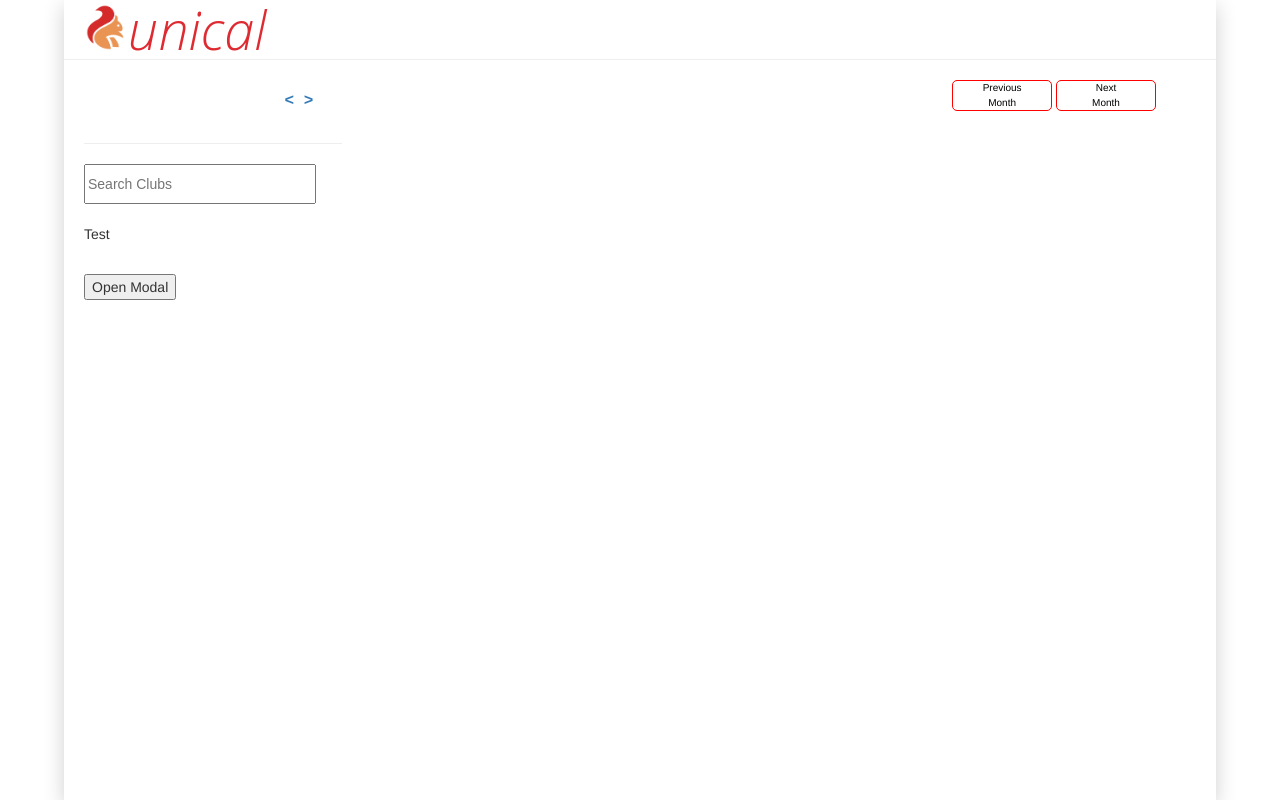
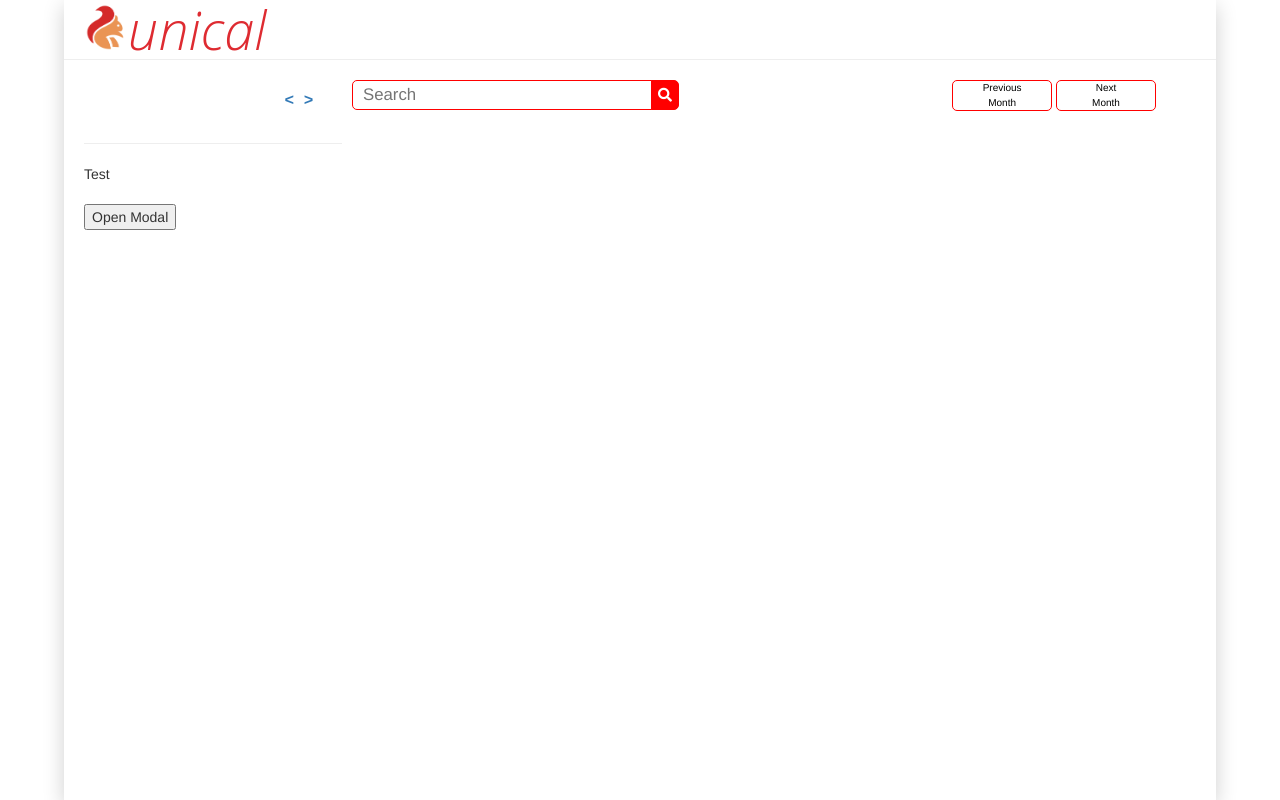
Before and after one commit to jaric-thorning/unical, a Django app: template events/templates/events/calendar.html in a window 1280 px wide. Run offline with Django 3.2, Linux system fonts and the light colour scheme; the template is opened without the code that fills it, so the values that code supplies are empty; some libraries are stand-ins or nearby versions.

Commit message:
Added functional search bar

```diff
--- /dev/null
+++ b/events/static/events/css/search.css
@@ -0,0 +1,135 @@
+#search-results {
+	display: none;
+	z-index: 1;
+	position:absolute;
+	background-color: white;
+	width: 329px;
+	border: 1px solid red;
+	margin-top: -1px;
+
+	-webkit-transition: all 0.8s;
+ 	transition: all 0.8s;
+}
+
+#search-content {
+	z-index: 1;
+}
+
+
+.result-hr {
+  margin: 0;
+}
+
+
+p {
+	margin: 0;
+}
+
+
+
+.rtext {
+
+	font-size: 10px;
+	padding: 0;
+	margin: 0;
+	line-height: 10px;
+}
+
+.rname {
+	font-size: 14px;
+	line-height: 14px;
+	padding-top: 5px;
+}
+
+.result-div{
+	height: 60px;
+}
+
+.search-img{
+	height: 60px;
+	width: 60px;
+	display: inline;
+	float: left;
+}
+
+#custom-search {
+display: inline;
+margin: 0;
+padding: 0;
+}
+
+#custom-search #search-query {
+  padding-left: 10px;
+  margin: 0px;
+  width: 300px;
+  height: 30px;
+  border: 1px solid red;
+  background-color: transparent;
+  color: red;
+  font-size: 1.2em;
+  /*-webkit-transition: all 0.8s;
+  transition: all 0.8s;*/
+  margin-bottom: 0;
+  display: inline-block;
+  border-radius: 5px 0px 0px 5px;
+}
+
+
+#custom-search #search-query:focus {
+  padding-left: 10px;
+  margin: 0px;
+  width: 300px;
+  height: 30px;
+  border: 1px solid red;
+  background-color: transparent;
+  color: red;
+  font-size: 1.2em;
+ /* -webkit-transition: all 0.8s;
+  transition: all 0.8s;*/
+  margin-bottom: 0;
+  display: inline-block;
+  border-radius: 5px 0px 0px 5px;
+}
+
+
+
+input:focus, textarea:focus, select:focus, button:focus{
+  outline: none;
+ }
+
+
+#custom-search {
+	margin: 0;
+	padding: 0px;
+}
+
+
+#custom-search #search-button:hover {
+background-color: white;
+color: red;
+}
+
+/*
+/* Font Awesome Icon Style */
+#custom-search #search-button {
+	vertical-align: top;
+	height: 30px;
+	background-color: red;
+	margin-left: -5px;
+	border: 1px solid red;
+	border-radius: 0px 5px 5px 0px;
+}
+
+/* Font Awesome Icon Style */
+#custom-search #search-button:hover i {
+	/*margin-left:-13px;*/
+	color:red;
+
+}
+
+/* Font Awesome Icon Style */
+#custom-search #search-button i {
+	/*margin-left:-13px;*/
+	color:white;
+/*	height: 10px; */
+}
--- a/events/static/events/css/styles.css
+++ b/events/static/events/css/styles.css
@@ -184,14 +184,7 @@ padding-top: 10px;
   padding-right: 20px;
 }
 
-#searchBar{
-  /*background-color: red;*/
-  /*width: 100%;*/
-  margin-bottom: 20px;
-  width: 90%;
-  align-self: center;
-  height: 40px;
-}
+
 
 .miniCalendarEntry{
   font-family: courier;
@@ -288,8 +281,6 @@ padding-top: 10px;
 
 
 
-
-
 .calendar {
   font-size: 10px;
   float: right;
@@ -363,8 +354,14 @@ ul {
 }
 
 #buttonbox {
+  /*float: right; */
+  width: 100%;
+}
+
+
+#monthbtns{
+  padding-right: 40px;
   float: right;
-  padding-right: 40px;
 }
 
 .btn {
@@ -395,7 +392,7 @@ ul {
 /* The Modal (background) */
 .modal {
   display: none; /* Hidden by default */
-  position: fixed; /* Stay in place */
+  /*position: relative; /* Stay in place */*/
   z-index: 1; /* Sit on top */
   left: 0;
   top: 0;
@@ -403,7 +400,7 @@ ul {
   height: 100%; /* Full height */
   overflow: auto; /* Enable scroll if needed */
   background-color: rgb(0,0,0); /* Fallback color */
-  background-color: rgba(0,0,0,0.4); /* Black w/ opacity */
+  background-color: rgba(0,0,0,.04); /* Black w/ opacity */
 }
 
 /* Modal Content/Box */
--- a/events/templates/events/base.html
+++ b/events/templates/events/base.html
@@ -16,6 +16,9 @@
 
   {% include 'base/css.html' %}
 
+  {% block head %}
+  {% endblock %}
+
 </head>
 
 <script>
--- a/events/templates/events/calendar.html
+++ b/events/templates/events/calendar.html
@@ -2,10 +2,23 @@
 {% load static %}
 
 
+
+{% block head %}
+<link rel="stylesheet" type="text/css" href="{% static 'events/css/search.css' %}">
+{% endblock %}
+
 <script>
 {% block jquery %}
 
-$('#searchBar').each(function() {
+// Focus Covers Full Area
+$(function() {
+	$("#custom-search").click(function() {
+		$("#search-query").focus();
+	  });
+});
+
+
+$('#search-query').each(function() {
    var elem = $(this);
 
    // Save current value of element
@@ -18,23 +31,59 @@ $('#searchBar').each(function() {
        // Updated stored value
        elem.data('oldVal', elem.val());
 
-       console.log(elem.val())
+       // console.log(elem.val())
 
-       var results = []
+       var names = []
+       var clubs = []
+       var img_ulrs = []
+	   var datetimes =  []
 
        var endpoint = '/api/searchEvents?term=' + elem.val()
 
+       var num_results = 0
+       var max_results = 2
+
+       if(elem.val() != ""){
 	       $.ajax({
 			    method: "GET",
 			    url: endpoint,
 			    dataType: 'json',
 			    success: function(data){
-		        results = data.results
-		        console.log(results[0])
-		        if(results.length > 0){
-		        	updateText(results[0])
+			        names = data.names
+			        clubs = data.clubs
+			        img_ulrs = data.img_ulrs
+			        datetimes = data.datetimes
+
+
+			        console.log(names[0])
+
+			        if(names.length > 0){
+
+		        	 	num_results = names.length
+		        	 	console.log("Results:" + num_results)
+
+				       	var i = 0;
+				       	for (; i < num_results; i++){
+				       		console.log("Updating result " + i)
+				       		$("#result" + i).css("display", "block")
+
+				       		document.getElementById("result-title" + i).innerHTML = names[i]
+				       		document.getElementById("result-club" + i).innerHTML = clubs[i]
+				       		document.getElementById("result-datetime" + i).innerHTML = datetimes[i]
+				       		document.getElementById("result-img" + i).src = img_ulrs[i]
+
+				       	}
+
+				       	for (; i < max_results; i++){
+				       		$("#result" + i).css("display", "none")
+
+				       	}
+
+				       	updateDrawer(num_results)
+
 			    	} else {
 			    		updateText("No result")
+			    		updateDrawer(elem, 0)
 			    	}
 
 			    },
@@ -43,10 +92,32 @@ $('#searchBar').each(function() {
 			        console.log(error_data)
 			    }
 			})
+	   } else{
+	    	updateDrawer(0)
+	    }
 
      }
    });
  });
+
+function updateDrawer(num_results){
+	console.log("Results:" + num_results)
+        if(num_results > 0){
+
+       		// console.log("Open drawer")
+       		$("#search-results").css("display", "block")
+       		$("#search-query").css("border-radius", "5px 0px 0px 0px")
+       		$("#search-button").css("border-radius", "0px 5px 0px 0px")
+
+       	} else {
+       		// console.log("Close drawer")
+       		$("#search-results").css("display", "none")
+       		$("#search-query").css("border-radius", "5px 0px 0px 5px")
+       		$("#search-button").css("border-radius", "0px 5px 5px 0px")
+	       	}
+
+}
+
 
 function updateText(text){
 	document.getElementById("result").innerHTML = text
@@ -63,23 +134,6 @@ var btn = document.getElementById("myBtn");
 
 // Get the <span> element that closes the modal
 var span = document.getElementsByClassName("close")[0];
-
-// When the user clicks on the button, open the modal
-btn.onclick = function() {
-  modal.style.display = "block";
-}
-
-// When the user clicks on <span> (x), close the modal
-span.onclick = function() {
-  modal.style.display = "none";
-}
-
-// When the user clicks anywhere outside of the modal, close it
-window.onclick = function(event) {
-  if (event.target == modal) {
-    modal.style.display = "none";
-  }
-}
 
 
 {% endblock %}
@@ -99,9 +153,6 @@ window.onclick = function(event) {
 		</div>
 	<hr id="headhr">
 	</div>
-
-
-
 
 
 	<div id="left">
@@ -143,12 +194,6 @@ window.onclick = function(event) {
 		<hr>
 
 
-		<div class="ui-widget">
-			<input id="searchBar" placeholder="Search Clubs">
-		</div>
-
-
-
 		<p id=result>Test </p>
 
 
@@ -172,28 +217,57 @@ window.onclick = function(event) {
 
 		<!-- Trigger/Open The Modal -->
 		<button id="myBtn">Open Modal</button>
-
-		<!-- The Modal -->
-		<div id="myModal" class="modal">
-
-		  <!-- Modal content -->
-		  <div class="modal-content">
-		    <span class="close">&times;</span>
-		    <p>Some text in the Modal..</p>
-		  </div>
-
-		</div>
-
-
-
 	</div>
 
 
 	<div id="right">
 
 		<div id='buttonbox'>
+
+				<div id="custom-search">
+					<span><input type="text" name="search" id="search-query" placeholder="Search" />
+					<button id="search-button"><i class="fas fa-search"></i></button>
+					<div id="search-results">
+						<div id="result0">
+							<a href="/calendar"><img class="search-img" id="result-img0" src="{% static '/events/logo.png' %}"></a>
+							<div class="result-div">
+								<p class="rtext rname" id="result-title0">title</p>
+								<p class="rtext" id="result-club0">club</p>
+								<p class="rtext" id="result-datetime0">datetime</p>
+							</div>
+							<hr class="result-hr">
+
+						</div>
+
+						<div id="result1">
+							<a href="/calendar"><img class="search-img" id="result-img1" src="{% static '/events/logo.png' %}"></a>
+							<div class="result-div">
+								<p class="rtext rname" id="result-title1">title</p>
+								<p class="rtext" id="result-club1">club</p>
+								<p class="rtext" id="result-datetime1">datetime</p>
+							</div>
+							<hr class="result-hr">
+
+						</div>
+
+
+					</div>
+					<!-- <input type="submit" value="Submit" style="display: none;"> -->
+				</div>
+
+
+			<!-- <div class="ui-widget" style="float: left">
+
+					<input id="searchBar" placeholder="Search Clubs">
+			</div> -->
+
+			<div id="monthbtns">
 				<a class="monthButton" href="{% url 'calendar' %}?{{ prev_month }}"> Previous<br>Month </a>
 				<a class="monthButton" href="{% url 'calendar' %}?{{ next_month }}"> Next<br>Month </a>
+
+			</div>
+
+
 
 		</div>
 
```
Also changed, not shown: events/views.py (+15 -4 lines), README.md, db.sqlite3, events/templates/events/browse.html (renamed from events/templates/events/clublist.html), media/images/60391409_2187709744597552_4581081992736538624_n.jpg (added), media/images/quest.jpg (added), media/images/questcover.jpg (added). Lines whose indentation alone changed are shown as unchanged.
